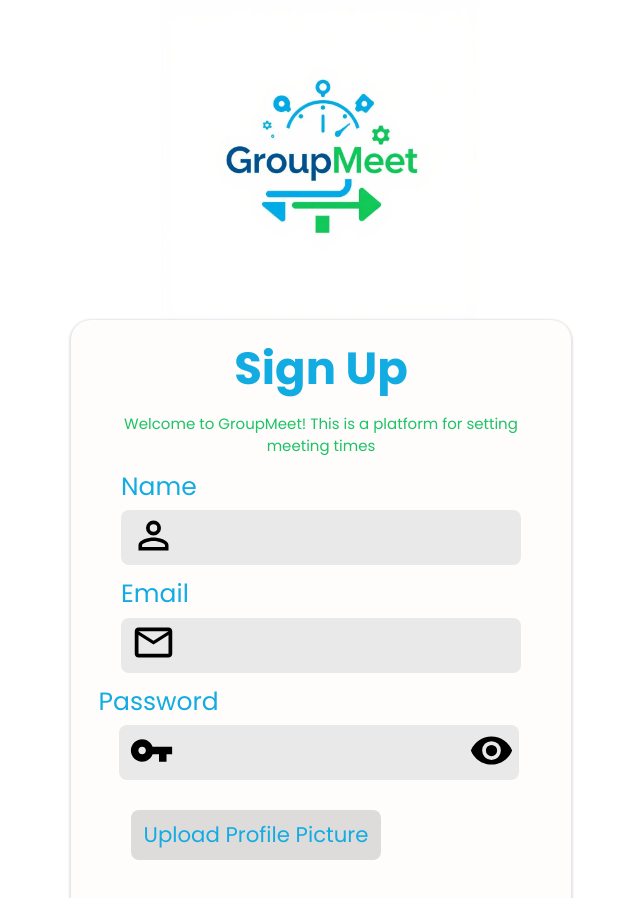
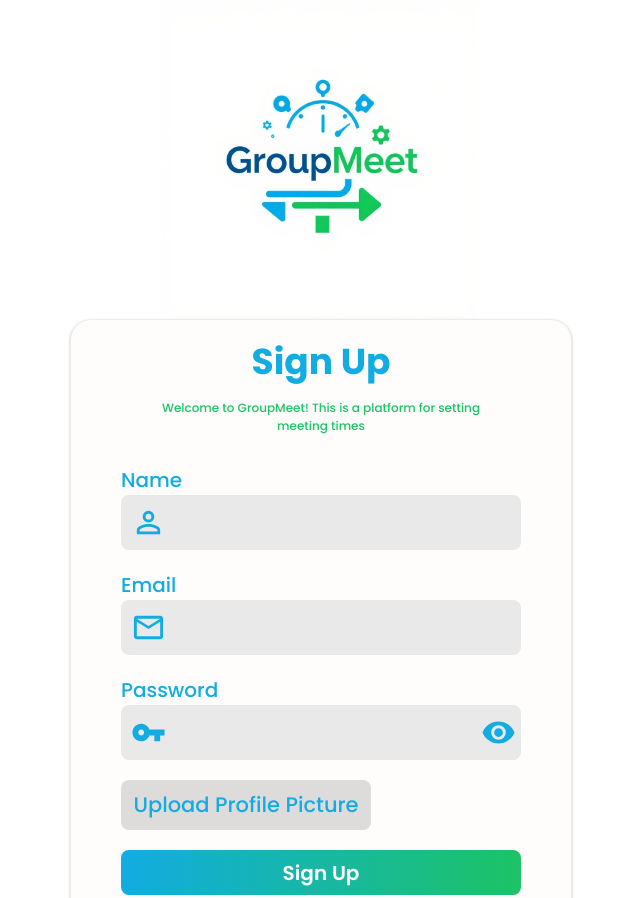
Before and after one commit to aggie-coding-club/GroupMeet, a React (Create React App) app in the folder frontend/: page / in a window 1280 px wide. Shown: the top 898 px of the page, without its empty margins (319-959 px from the left). Built offline with nearby package versions, Linux system fonts and the light colour scheme.

Commit message:
Finished HTML + CSS

```diff
--- a/frontend/src/App.css
+++ b/frontend/src/App.css
@@ -45,90 +45,97 @@ button {
   background-color: rgb(255, 252, 252);
   box-shadow: 0px 1px 2px 2px rgb(0 0 0 / 10%);
   border-radius: 20px;
-  padding: 15px;
+  padding-top: 15px;
+  padding-bottom: 15px;
+  padding-left: 50px;
+  padding-right: 50px;
   display: flex;
   flex-direction: column;
   align-items: center;
-  font-size: 25px;
+  font-size: 20px;
   max-width: 500px;
   font-family: "Poppins", sans-serif;
-  font-weight: 400;
+  font-weight: 500;
   font-style: normal;
+}
+
+.icon-color {
+  fill: #1DC365;
 }
 
 .input_container {
   display:flex;
   flex-direction: column;
   align-items: start;
+  margin-top: 20px;
 }
 
 .input_icon {
-  margin-left: 10px;
-  margin-bottom: 10px;
-  position: absolute;
-}
-
-.input_icon#key_icon{
-  margin-left: 10px;
-}
-
-#eye_icon {
-  position: relative;
-  margin-left: 0px;
-  right: 50px
+  margin-left: 5px;
+  filter: invert(56%) sepia(92%) saturate(2175%) hue-rotate(158deg) brightness(96%) contrast(86%);
 }
 
 svg{
   color: blue;
 }
 
-.input_box{
+.input_box_wrapper{
   background-color: rgb(233, 233, 233);
-  border: 0;
   padding: 0px 5px;
   font-size: .75em;
   border-radius: 8px;
-  margin: 5px 0px 10px 0px;
+  height: 55px;
   width: 400px;
+  display: flex;
+  align-items: center;
+  justify-content:flex-start;
+}
+
+
+.input_box{
+  background-color: rgb(233, 233, 233);
+  color: black;
+  border: 0;
+  font-size: 1em;
+  border-radius: 8px;
+  margin: 0px 5px;
+  width: 350px;
   height: 55px;
 }
 
-.input_box_wrapper{
-  display: flex;
-  justify-content: start;
-  align-items: center;
-  width: 100%;
-  position: relative;
+.input_box:focus {
+  outline: none; /* Ensure no outline appears when focused */
+  box-shadow: none; /* Optionally remove any box shadow */
 }
-
 
 .pfp_box{
   background-color: rgb(222, 219, 219);
   border: 0;
-  margin: 20px 45px;
+  margin-top: 20px;
   padding: 0px 0px;
   border-radius: 8px;
   width: 250px;
   height: 50px;
-  font-size: .85em;
-  font-weight: 400;
+  font-size: 1.05em;
+  font-weight: 500;
   align-self: flex-start;
 }
 
 .sign_up_box{
-  font-size: .8em;
+  font-size: 1em;
   font-weight: 600;
   text-align: center;
   color: #ffffff;
   background-image: linear-gradient(to right, #12ACE2, #1DC365);
   border: 0;
   margin: 20px 0px;
-  padding: 5px 5px;
   border-radius: 8px;
-  width: 400px;
+  width: 100%;
   height: 45px;
   transition: .3ss;
 }
+
+
 
 p{
   color: #1DC365;
--- a/frontend/src/App.tsx
+++ b/frontend/src/App.tsx
@@ -19,23 +19,23 @@ function App() {
           <div className="input_container">
             Name
             <div className="input_box_wrapper">
+            <img src="account-outline.svg" width="35" className="input_icon"></img>
               <input className="input_box"></input>
-              <img src="account-outline.svg" width="45" className="input_icon"></img>
             </div>
           </div>
           <div className="input_container">
             Email
             <div className="input_box_wrapper">
+            <img src="email-outline.svg" width="35" className="input_icon"></img>
               <input className="input_box"></input>
-              <img src="email-outline.svg" width="45" className="input_icon"></img>
             </div>
           </div>
           <div className="input_container">
             Password
-            <div className="input_box_wrapper" id="pwd_input_wrapper">
+            <div className="input_box_wrapper">
+              <img src="key.svg" width="35" className="input_icon"></img>
               <input className="input_box" id="pwd_input_box"></input>
-              <img src="key.svg" width="45" className="input_icon" id="key_icon"></img>
-              <img src="eye.svg" width="45" className="input_icon" id="eye_icon"></img>
+              <img src="eye.svg" width="35" className="input_icon" id="eye_icon"></img>
             </div>
           </div>
           <button className="pfp_box">Upload Profile Picture</button>
```
Also changed, not shown: frontend/public/account-outline.svg.
